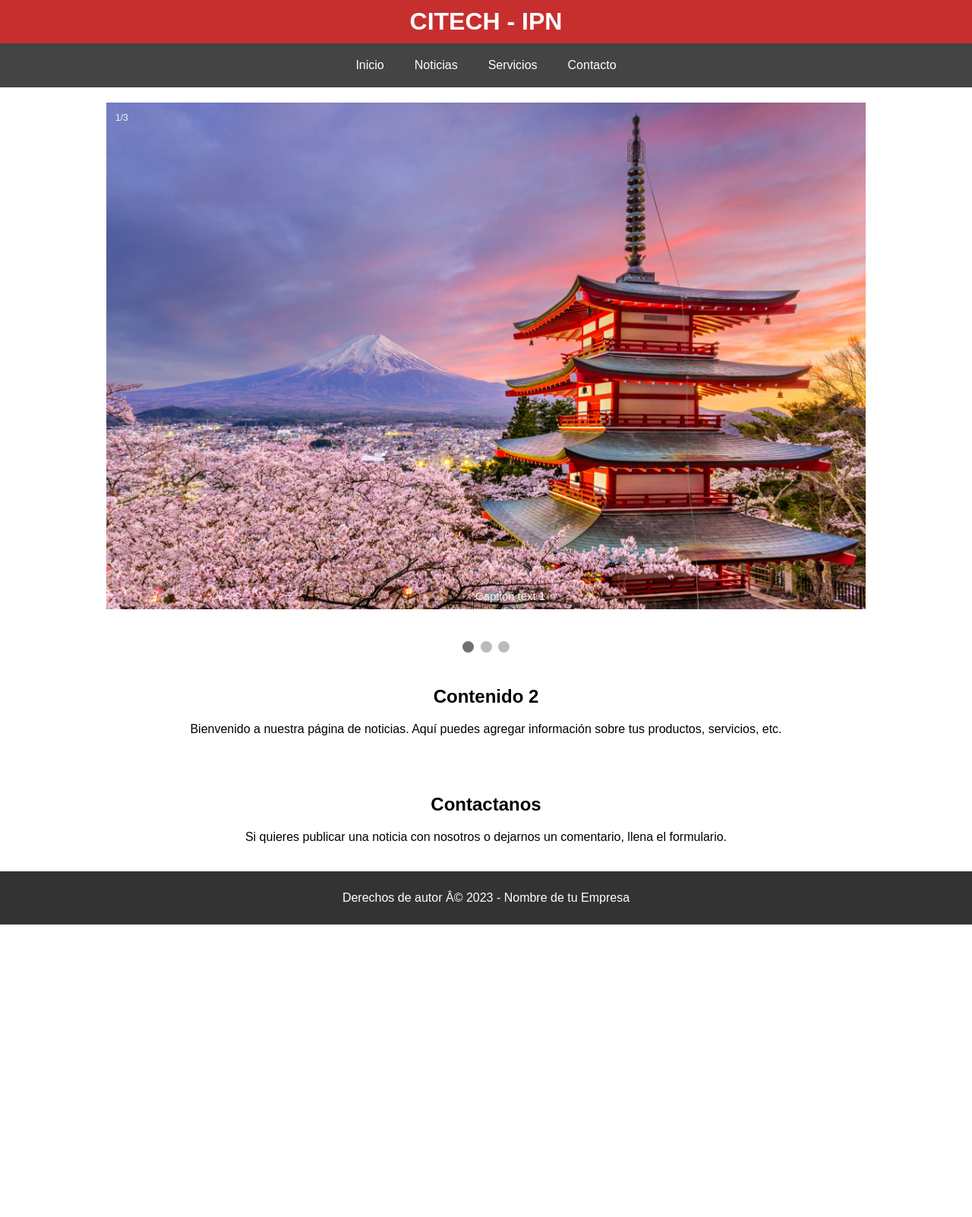
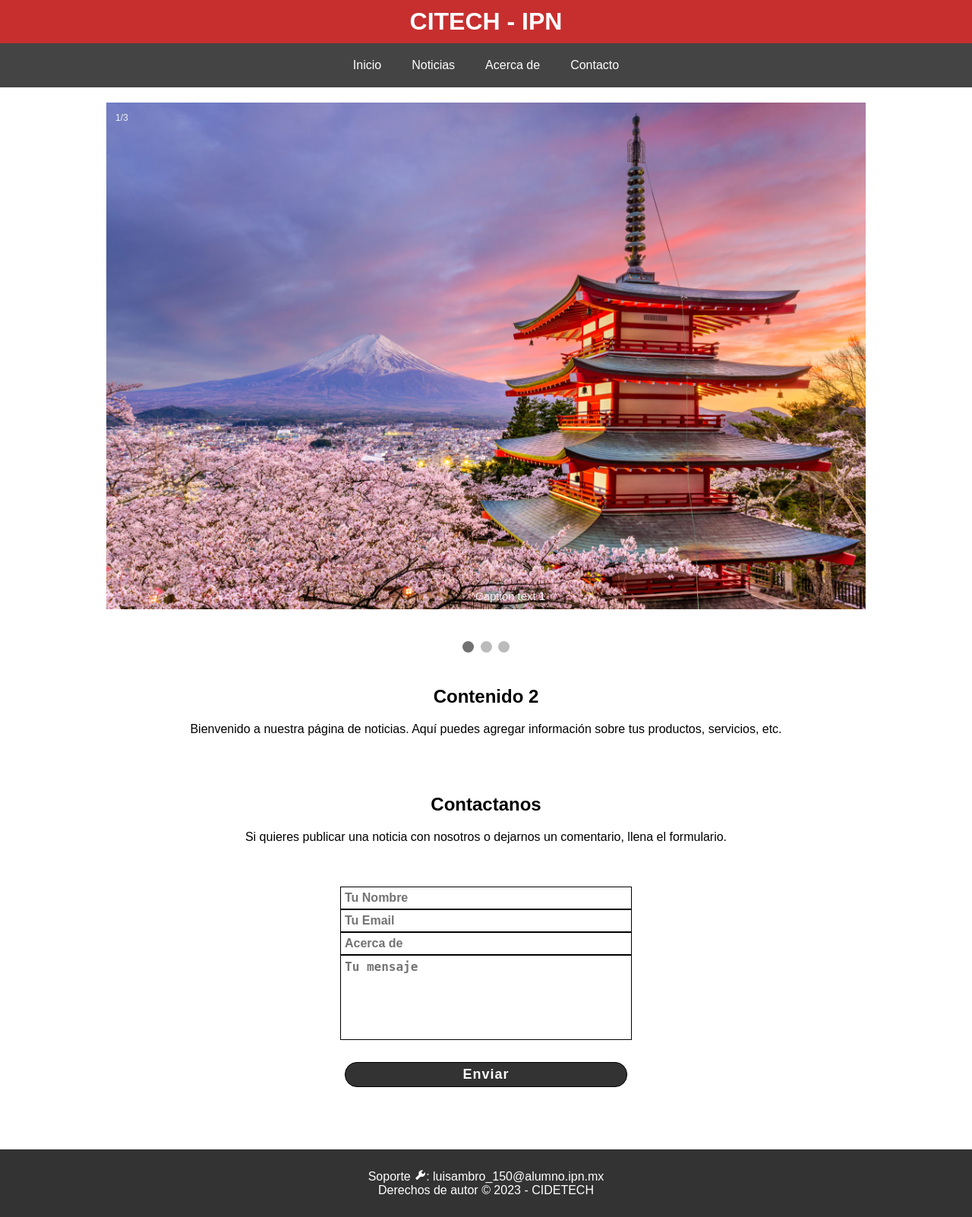
Before and after one commit to AngelPLJ/ProyectoTecnologiasWeb, a PHP site: page /html/index.html in a window 1280 px wide. Shown: the whole page at 76% size. Before the commit the page ends 1217 px from the top, so only its background shows below. Run offline with PHP 8.4, Linux system fonts and the light colour scheme.

Commit message:
Se agregó logo y un form para contacto

```diff
--- a/css/indexCss.css
+++ b/css/indexCss.css
@@ -107,3 +107,58 @@ footer {
         font-size: 11px
     }
 }
+
+
+
+.contact-form form{
+    position: relative;
+    margin-left: 25%;
+    margin-right: 25%;
+}
+
+.contact-form form input, form textarea
+{
+    border: solid black;
+    border-width: 1px;
+    outline: none;
+    width: 60%;
+    padding: 5px;
+    background: #ffffff;
+    color: #000;
+    font-size: 1rem;
+    font-weight: 600;
+
+}
+.contact-form form input::placeholder, form textarea::placeholder
+{
+  color: rgb(0, 0, 0);
+  opacity: 55%;
+
+}
+.contact-form textarea
+{
+    resize: none;
+    height: 100px;
+}
+.contact-form form .send
+{
+    display: inline-block;
+    margin-top: 4%;
+    margin-bottom: 10%;
+    padding:5px 45px;
+    background: #333;
+    border-radius: 16px;
+    font-size: 18px;
+    color: #ffffff;
+    letter-spacing: 1px;
+    text-decoration: none;
+    font-weight: 600;
+    transition-duration: 0.4s;
+    cursor: pointer;
+}
+
+.contact-form form .send:hover
+{
+    background-color: #c72f2f;
+    color: #fff;
+}
--- a/html/index.html
+++ b/html/index.html
@@ -4,6 +4,7 @@
     <meta http-equiv="Cache-Control" content="no-cache, mustrevalidate">
     <meta charset="UTF-8">
     <meta name="viewport" content="width=device-width, initial-scale=1.0">
+    <link rel="icon" type="image/x-icon" href="../logo/CIDETECH.png">
     <link rel = "stylesheet" href="../css/indexCss.css"/>
     <link href="https://unpkg.com/boxicons@2.1.4/css/boxicons.min.css" rel="stylesheet">
     <title>CITECH - IPN</title>
@@ -16,28 +17,28 @@
 </header>
 
 <nav>
-    <a href="#inicio">Inicio</a>
+    <a href="#">Inicio</a>
     <a href="#noticias">Noticias</a>
-    <a href="#">Servicios</a>
+    <a href="#about">Acerca de</a>
     <a href="#contacto">Contacto</a>
 </nav>
 
 <section class="slideshow" id="inicio">
     <div class="fade">
         <div class="numbertext">1/3</div>
-        <a href="#"><img src="ejemplo.jpg" style="width: 100%;">
+        <a href="#"><img src="../images/ejemplo.jpg" style="width: 100%;">
         </a>
         <div class="text">Caption text 1</div>
     </div>
     <div class="fade">
         <div class="numbertext">2/3</div>
-        <a href="#"><img src="ejemplo2.jpg" style="width: 100%;">
+        <a href="#"><img src="../images/ejemplo2.jpg" style="width: 100%;">
         </a>
         <div class="text">Caption text 2</div>
     </div>
     <div class="fade">
         <div class="numbertext">3/3</div>
-        <a href="#"><img src="ejemplo2.jpg" style="width: 100%;">
+        <a href="#"><img src="../images/ejemplo3.jpg" style="width: 100%;">
         </a>
         <div class="text">Caption text 3</div>
     </div>
@@ -52,13 +53,25 @@
     <h2>Contenido 2</h2>
     <p>Bienvenido a nuestra página de noticias. Aquí puedes agregar información sobre tus productos, servicios, etc.</p>
 </section>
-<section class="contact-us" id="contacto">
+<section class="contact" id="contacto">
     <h2>Contactanos</h2>
     <p>Si quieres publicar una noticia con nosotros o dejarnos un comentario, llena el formulario.</p>
 </section>
+<section class="form-section" id="form-section">
+    <div class="contact-form">
+        <form name="frm" method="post" action="">
+            <input type="" name="uname" placeholder="Tu Nombre" required>
+            <input type="email" name="email" placeholder="Tu Email" required>
+
+            <input type="text" name="Msubject" placeholder="Acerca de">
+            <textarea name="tmessage" id="" cols="40" rows="18" placeholder="Tu mensaje" required></textarea>
+        <input type="submit" name="submit" value="Enviar" class="send">
+        </form>
+    </div>
+</section>
 
 <footer>
-    <p>Derechos de autor Â© 2023 - Nombre de tu Empresa</p>
+    <p>Soporte <i class='bx bxs-wrench'></i>: luisambro_150@alumno.ipn.mx <br> Derechos de autor © 2023 - CIDETECH  </p>
 </footer>
 
 </body>
```
Also changed, not shown: images/ejemplo.jpg (renamed from html/ejemplo.jpg), images/ejemplo2.jpg (renamed from html/ejemplo2.jpg), images/ejemplo3.jpg (renamed from html/ejemplo3.jpg), logo/CIDETECH.png (added).
